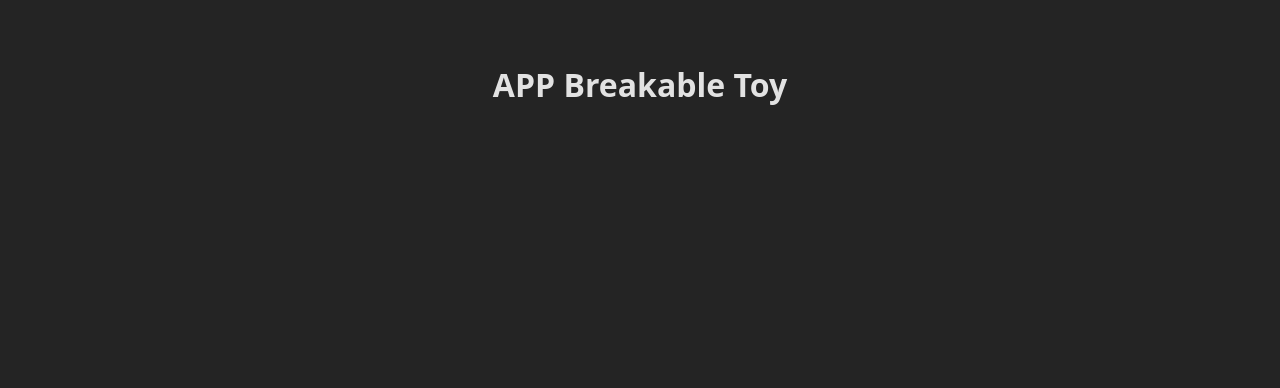
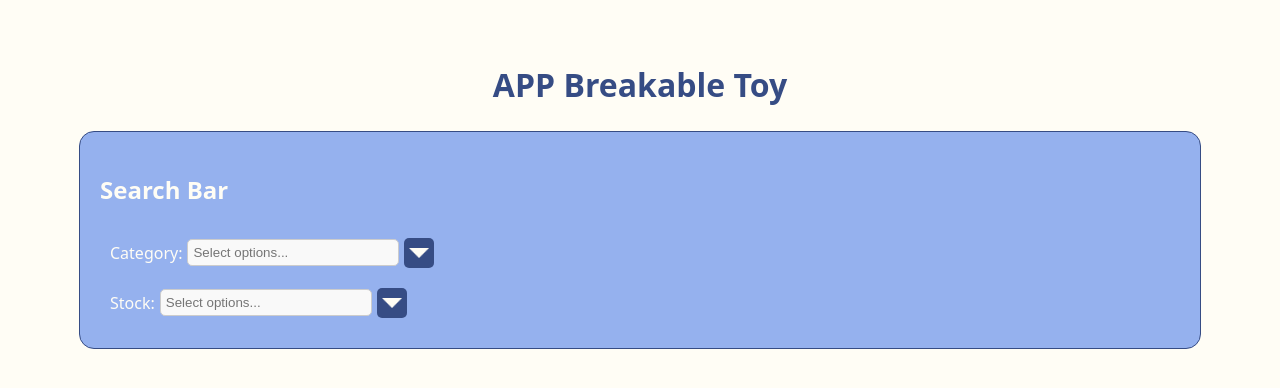
Before and after one commit to cramirez-encora/breakable-toy, a React (Vite) app in the folder frontend/: page / in a window 1280 px wide. Shown: the top 388 px of the page. Built offline with nearby package versions, Linux system fonts and the light colour scheme.

Commit message:
feat: implemented two Multiselect Dropdown components to choose category and stock in Search Bar

```diff
--- a/frontend/src/App.tsx
+++ b/frontend/src/App.tsx
@@ -1,9 +1,10 @@
 import './App.css'
-
+import SearchBar from "./components/SearchBar.tsx";
 function App() {
   return (
     <>
-      <h1>APP Breakable Toy</h1>
+        <h1>APP Breakable Toy</h1>
+        <SearchBar/>
     </>
   )
 }
--- /dev/null
+++ b/frontend/src/components/SearchBar.tsx
@@ -0,0 +1,22 @@
+import MultiselectDropdown from "./MultiselectDropdown.tsx";
+
+function SearchBar(){
+    const categoryOptions = ['Pets', 'Home', 'Food', 'Cleaning'];
+    const categoryLabel = 'Category: ';
+
+    const stockOptions = ['In stock', 'Out of stock', 'All']
+    const stockLabel = 'Stock: '
+    return(
+        <>
+            <div className={"container"}>
+                <h2>Search Bar</h2>
+                <div className={"container-searchControls"}>
+                    <MultiselectDropdown options={categoryOptions} label={categoryLabel}/>
+                    <MultiselectDropdown options={stockOptions} label={stockLabel}/>
+                </div>
+            </div>
+        </>
+    )
+}
+
+export default SearchBar
--- a/frontend/src/index.css
+++ b/frontend/src/index.css
@@ -5,10 +5,25 @@
 
   color-scheme: light dark;
   color: rgba(255, 255, 255, 0.87);
-  background-color: #242424;
+  background-color: #FFFDF5;
+  color: #364C84;
 
   font-synthesis: none;
   text-rendering: optimizeLegibility;
   -webkit-font-smoothing: antialiased;
   -moz-osx-font-smoothing: grayscale;
 }
+.container{
+  display: flex;
+  justify-self: center;
+  flex-direction: column;
+  align-items: start;
+
+  width: 90%;
+  height: fit-content;
+  padding: 20px;
+  background-color: #95B1EE;
+  color: #FFFDF5;
+  border: #364C84 1px solid;
+  border-radius: 15px;
+}
```
